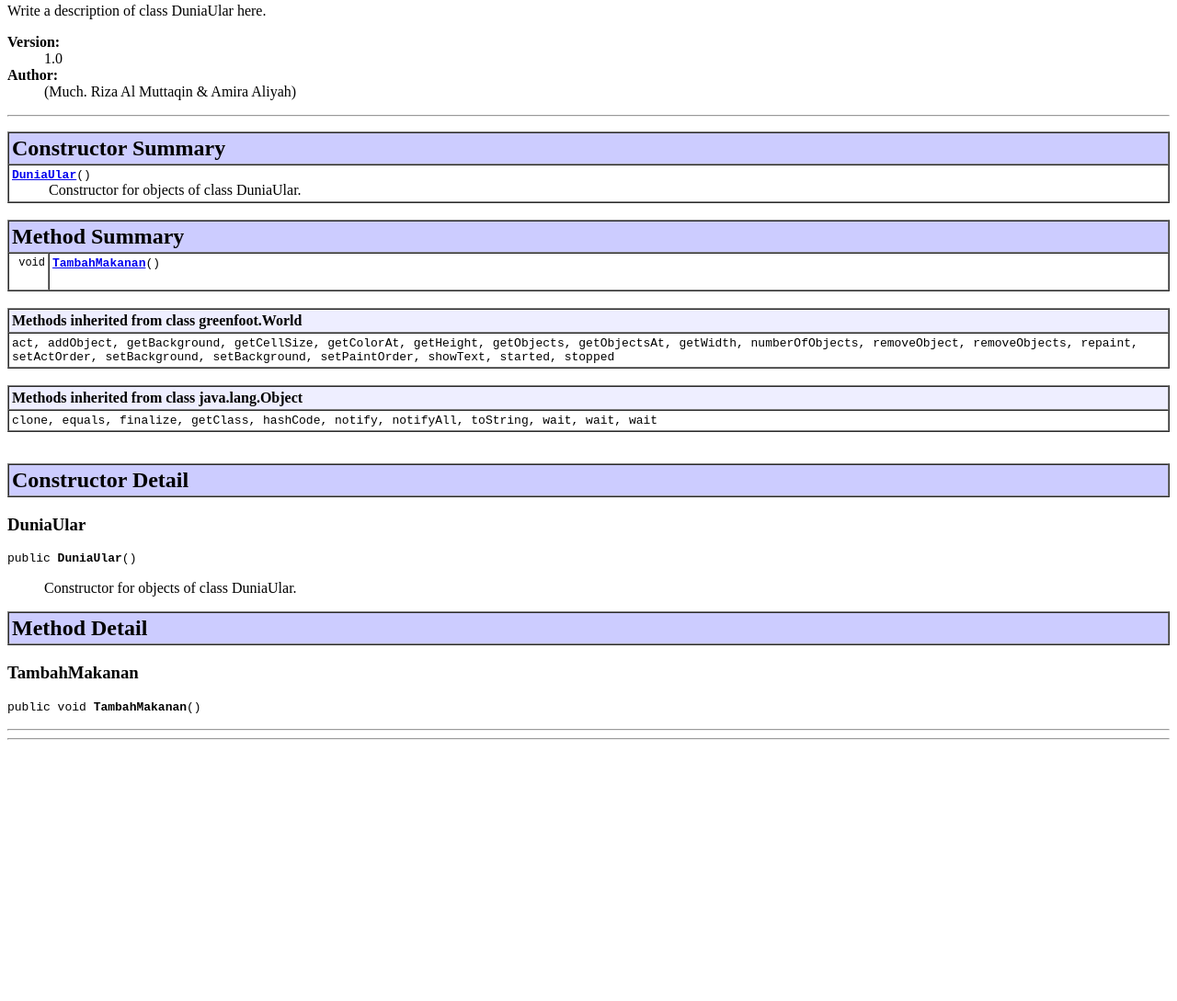
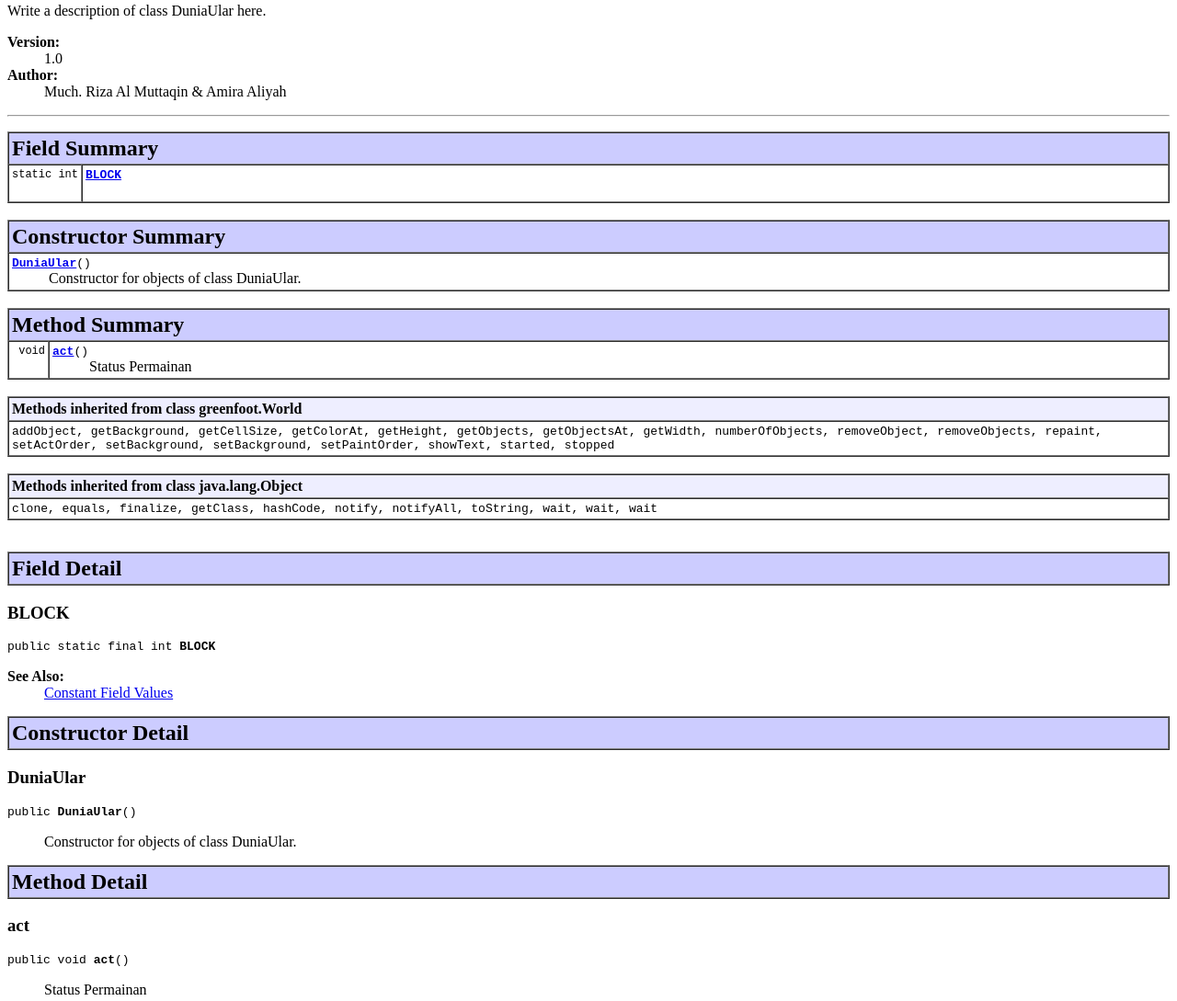
Before and after one commit to RizaAlMuttaqin/Ular, a plain HTML site: page doc/DuniaUlar.html in a window 1280 px wide. Shown: the part 212-1301 px from the top of the page at 92% size. Before the commit the page ends 1025 px from the top, so only its background shows below. Drawn offline with Linux system fonts and the light colour scheme.

Commit message:
play again

```diff
--- a/doc/DuniaUlar.html
+++ b/doc/DuniaUlar.html
@@ -2,13 +2,13 @@
 <!--NewPage-->
 <HTML>
 <HEAD>
-<!-- Generated by javadoc (build 1.8.0_111) on Sat Apr 28 23:11:49 AWST 2018 -->
+<!-- Generated by javadoc (build 1.8.0_111) on Thu May 10 15:51:42 AWST 2018 -->
 <META http-equiv="Content-Type" content="text/html; charset=UTF-8">
 <TITLE>
 DuniaUlar
 </TITLE>
 
-<META NAME="date" CONTENT="2018-04-28">
+<META NAME="date" CONTENT="2018-05-10">
 
 <LINK REL ="stylesheet" TYPE="text/css" HREF="stylesheet.css" TITLE="Style">
 
@@ -51,12 +51,29 @@ Write a description of class DuniaUlar here.
 <DT><B>Version:</B></DT>
   <DD>1.0</DD>
 <DT><B>Author:</B></DT>
-  <DD>(Much. Riza Al Muttaqin & Amira Aliyah)</DD>
+  <DD>Much. Riza Al Muttaqin & Amira Aliyah</DD>
 </DL>
 <HR>
 
 <P>
+<!-- =========== FIELD SUMMARY =========== -->
 
+<A NAME="field_summary"><!-- --></A>
+<TABLE BORDER="1" WIDTH="100%" CELLPADDING="3" CELLSPACING="0" SUMMARY="">
+<TR BGCOLOR="#CCCCFF" CLASS="TableHeadingColor">
+<TH ALIGN="left" COLSPAN="2"><FONT SIZE="+2">
+<B>Field Summary</B></FONT></TH>
+</TR>
+<TR BGCOLOR="white" CLASS="TableRowColor">
+<TD ALIGN="right" VALIGN="top" WIDTH="1%"><FONT SIZE="-1">
+<CODE>static&nbsp;int</CODE></FONT></TD>
+<TD><CODE><B><A HREF="DuniaUlar.html#BLOCK">BLOCK</A></B></CODE>
+
+<BR>
+&nbsp;&nbsp;&nbsp;&nbsp;&nbsp;&nbsp;&nbsp;&nbsp;&nbsp;&nbsp;&nbsp;</TD>
+</TR>
+</TABLE>
+&nbsp;
 <!-- ======== CONSTRUCTOR SUMMARY ======== -->
 
 <A NAME="constructor_summary"><!-- --></A>
@@ -84,10 +101,10 @@ Write a description of class DuniaUlar here.
 <TR BGCOLOR="white" CLASS="TableRowColor">
 <TD ALIGN="right" VALIGN="top" WIDTH="1%"><FONT SIZE="-1">
 <CODE>&nbsp;void</CODE></FONT></TD>
-<TD><CODE><B><A HREF="DuniaUlar.html#TambahMakanan()">TambahMakanan</A></B>()</CODE>
+<TD><CODE><B><A HREF="DuniaUlar.html#act()">act</A></B>()</CODE>
 
 <BR>
-&nbsp;&nbsp;&nbsp;&nbsp;&nbsp;&nbsp;&nbsp;&nbsp;&nbsp;&nbsp;&nbsp;</TD>
+&nbsp;&nbsp;&nbsp;&nbsp;&nbsp;&nbsp;&nbsp;&nbsp;&nbsp;&nbsp;Status Permainan</TD>
 </TR>
 </TABLE>
 &nbsp;<A NAME="methods_inherited_from_class_greenfoot.World"><!-- --></A>
@@ -96,7 +113,7 @@ Write a description of class DuniaUlar here.
 <TH ALIGN="left"><B>Methods inherited from class greenfoot.World</B></TH>
 </TR>
 <TR BGCOLOR="white" CLASS="TableRowColor">
-<TD><CODE>act, addObject, getBackground, getCellSize, getColorAt, getHeight, getObjects, getObjectsAt, getWidth, numberOfObjects, removeObject, removeObjects, repaint, setActOrder, setBackground, setBackground, setPaintOrder, showText, started, stopped</CODE></TD>
+<TD><CODE>addObject, getBackground, getCellSize, getColorAt, getHeight, getObjects, getObjectsAt, getWidth, numberOfObjects, removeObject, removeObjects, repaint, setActOrder, setBackground, setBackground, setPaintOrder, showText, started, stopped</CODE></TD>
 </TR>
 </TABLE>
 &nbsp;<A NAME="methods_inherited_from_class_java.lang.Object"><!-- --></A>
@@ -110,6 +127,25 @@ Write a description of class DuniaUlar here.
 </TABLE>
 &nbsp;
 <P>
+
+<!-- ============ FIELD DETAIL =========== -->
+
+<A NAME="field_detail"><!-- --></A>
+<TABLE BORDER="1" WIDTH="100%" CELLPADDING="3" CELLSPACING="0" SUMMARY="">
+<TR BGCOLOR="#CCCCFF" CLASS="TableHeadingColor">
+<TH ALIGN="left" COLSPAN="1"><FONT SIZE="+2">
+<B>Field Detail</B></FONT></TH>
+</TR>
+</TABLE>
+
+<A NAME="BLOCK"><!-- --></A><H3>
+BLOCK</H3>
+<PRE>
+public static final int <B>BLOCK</B></PRE>
+<DL>
+<DL>
+<DT><B>See Also:</B><DD><A HREF="constant-values.html#DuniaUlar.BLOCK">Constant Field Values</A></DL>
+</DL>
 
 <!-- ========= CONSTRUCTOR DETAIL ======== -->
 
@@ -140,11 +176,16 @@ public <B>DuniaUlar</B>()</PRE>
 </TR>
 </TABLE>
 
-<A NAME="TambahMakanan()"><!-- --></A><H3>
-TambahMakanan</H3>
+<A NAME="act()"><!-- --></A><H3>
+act</H3>
 <PRE>
-public void <B>TambahMakanan</B>()</PRE>
+public void <B>act</B>()</PRE>
 <DL>
+<DD>Status Permainan
+<P>
+<DD><DL>
+<DT><B>Overrides:</B><DD><CODE>act</CODE> in class <CODE>greenfoot.World</CODE></DL>
+</DD>
 <DD><DL>
 </DL>
 </DD>
```
Also changed, not shown: doc/allclasses-frame.html (+3 -3 lines), doc/allclasses-noframe.html (+3 -3 lines), doc/constant-values.html (+30 -2 lines), doc/index.html (+3 -3 lines), doc/package-frame.html (+3 -3 lines), doc/package-summary.html (+4 -4 lines), doc/logfile.txt, 2 other files.
